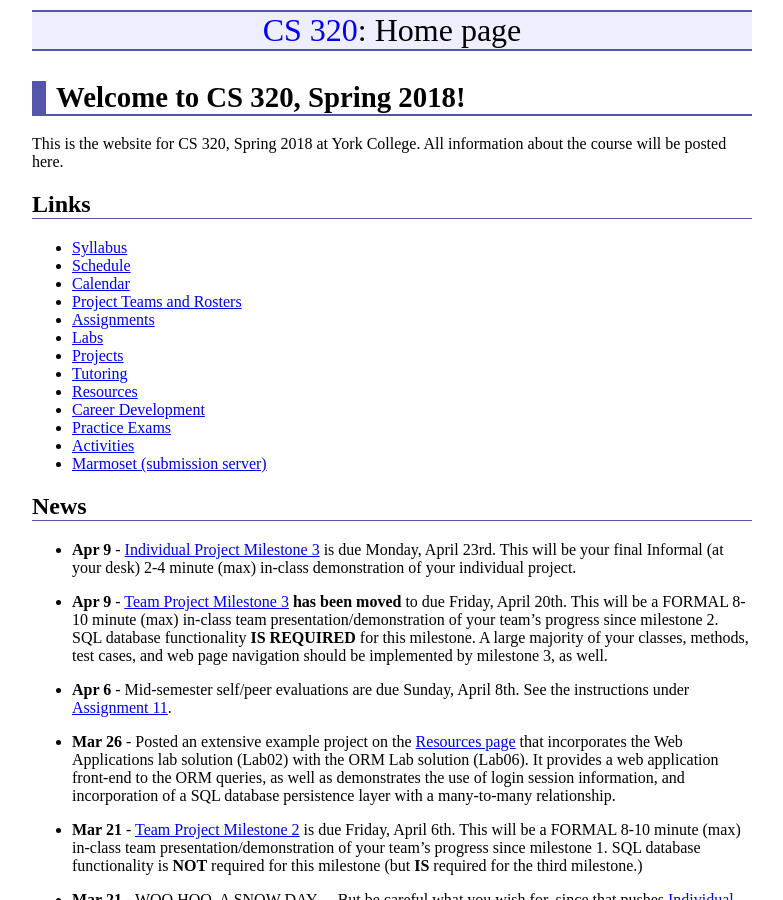
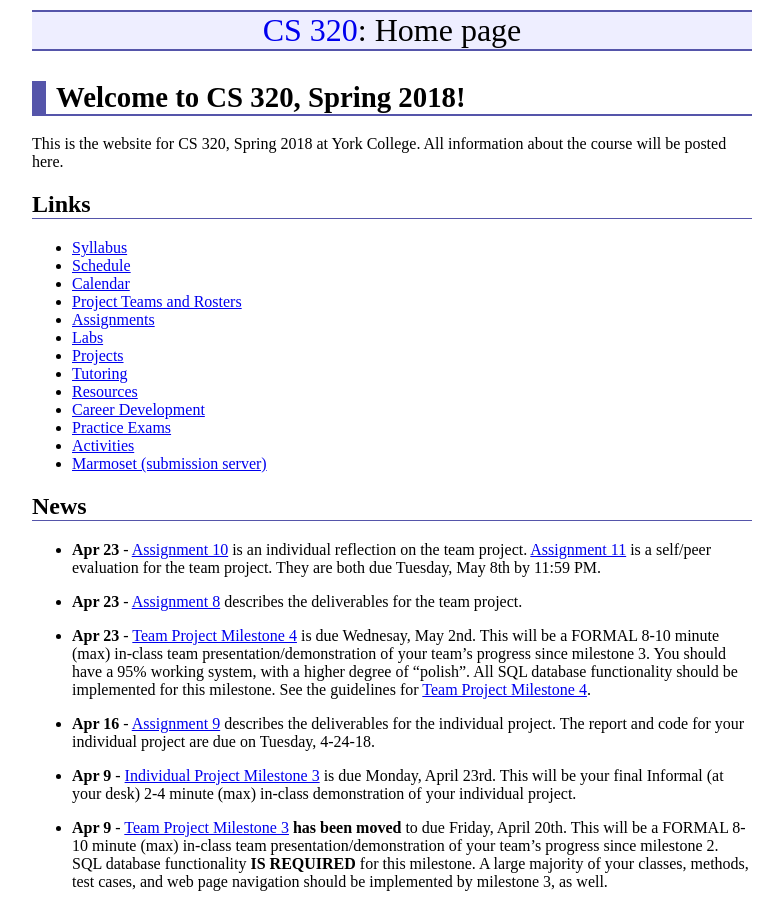
Before and after one commit to ycpcs/cs320-spring2018, a Jekyll site: the page built from index.md, in a window 1280 px wide and 900 px high. Shown: the whole window, without its empty margins (248-1031 px from the left). Built offline with Jekyll 4.4.1, drawn with Linux system fonts in a browser that asks for light colours.

Commit message:
updated news

```diff
--- a/index.md
+++ b/index.md
@@ -28,15 +28,15 @@ All information about the course will be posted here.
 
 <!-- Commenting out News until it's needed - and the dates will change, anyway
 
+-->
+
 * **Apr 23** - [Assignment 10](assign/assign10.html) is an individual reflection on the team project.  [Assignment 11](assign/assign11.html) is a self/peer evaluation for the team project.  They are both due Tuesday, May 8th by 11:59 PM.
-
-* **Apr 23** - [Assignment 9](assign/assign09.html) describes the deliverables for the individual project.
 
 * **Apr 23** - [Assignment 8](assign/assign08.html) describes the deliverables for the team project.
 
 * **Apr 23** - [Team Project Milestone 4](assign/assign03.html) is due Wednesay, May 2nd.  This will be a FORMAL 8-10 minute (max) in-class team presentation/demonstration of your team's progress since milestone 3.  You should have a 95% working system, with a higher degree of "polish".  All SQL database functionality should be implemented for this milestone.  See the guidelines for [Team Project Milestone 4](assign/assign03.html).
 
--->
+* **Apr 16** - [Assignment 9](assign/assign09.html) describes the deliverables for the individual project.  The report and code for your individual project are due on Tuesday, 4-24-18.
 
 * **Apr 9** - [Individual Project Milestone 3](assign/assign04.html) is due Monday, April 23rd.  This will be your final Informal (at your desk) 2-4 minute (max) in-class demonstration of your individual project.
 
```
